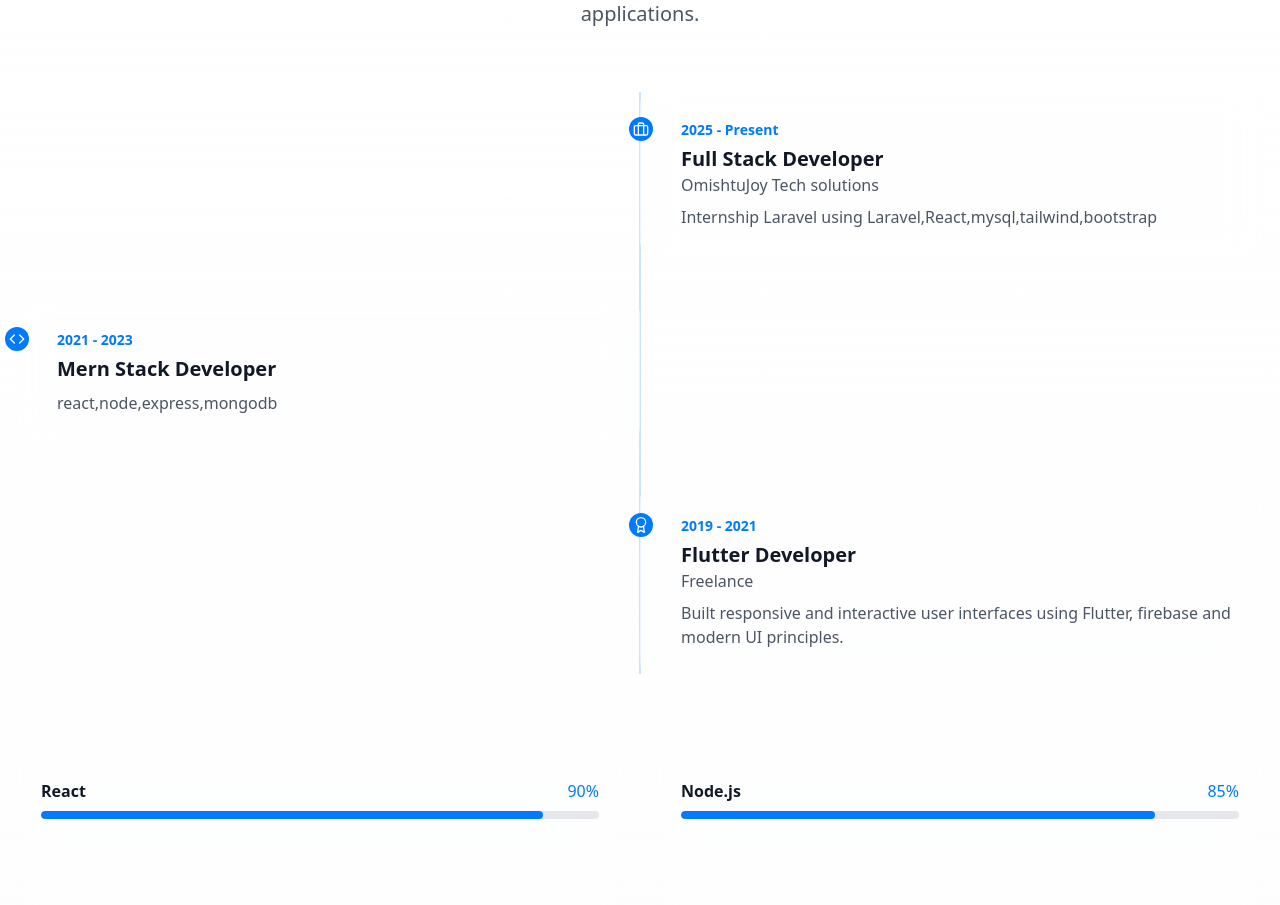
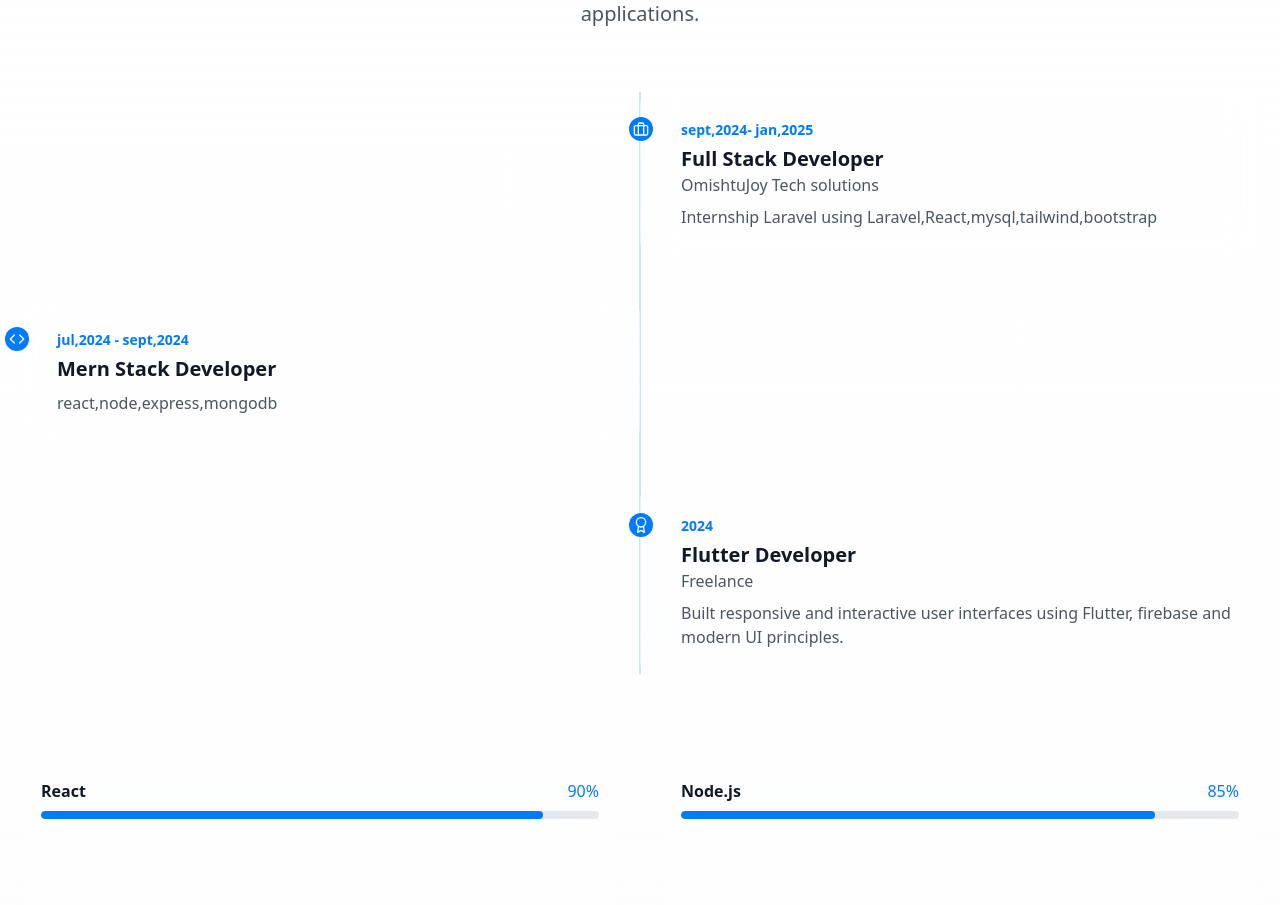
Before and after one commit to Fikirte1/portfolio, a React (Vite) app: page / in a window 1280 px wide. Shown: the part 1020-1925 px from the top of the page. Built offline with nearby package versions, Linux system fonts and the light colour scheme.

Commit message:
Some Update

```diff
--- a/package.json
+++ b/package.json
@@ -35,6 +35,6 @@
     "eslint-plugin-react-refresh": "^0.4.5",
     "postcss": "^8.4.33",
     "tailwindcss": "^3.4.1",
-    "vite": "^5.0.8"
+    "vite": "^5.4.19"
   }
 }
--- a/src/components/Navbar.jsx
+++ b/src/components/Navbar.jsx
@@ -101,5 +101,4 @@ const Navbar = ({ isDark, setIsDark }) => {
     </nav>
   );
 };
-
 export default Navbar;
--- a/src/pages/About.jsx
+++ b/src/pages/About.jsx
@@ -4,20 +4,20 @@ import { FiBriefcase, FiAward, FiCode, FiCalendar } from 'react-icons/fi';
 // Experience data
 export const experiences = [
   {
-    year: '2025 - Present ',
+    year: ' sept,2024- jan,2025 ',
     title: 'Full Stack Developer',
     company:'OmishtuJoy Tech solutions',
     description: 'Internship Laravel using Laravel,React,mysql,tailwind,bootstrap',
     icon: <FiBriefcase className="w-4 h-4" />
   },
   {
-    year: '2021 - 2023',
+    year: 'jul,2024  -  sept,2024 ',
     title: 'Mern Stack Developer',
     description: 'react,node,express,mongodb',
     icon: <FiCode className="w-4 h-4" />
   },
   {
-    year: '2019 - 2021',
+    year: '2024',
     title: 'Flutter Developer',
     company:'Freelance',
     description: 'Built responsive and interactive user interfaces using Flutter, firebase and modern UI principles.',
```
Also changed, not shown: 1 other file (tests, documents, lock files or other folders).
